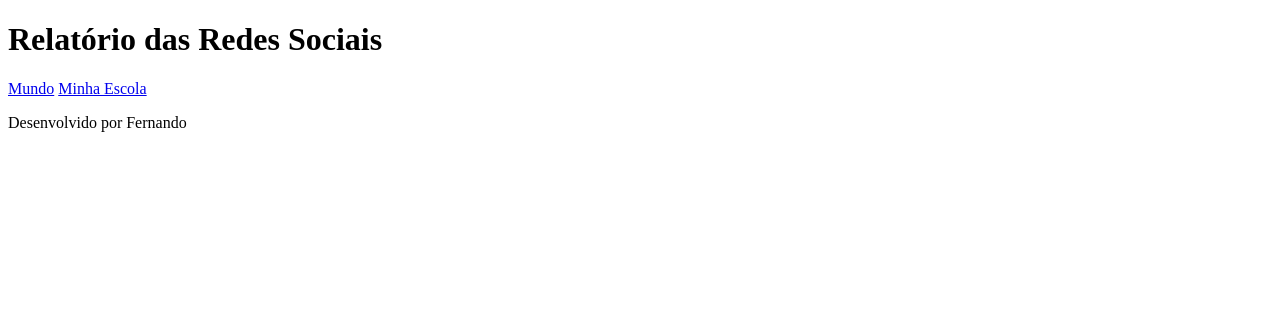
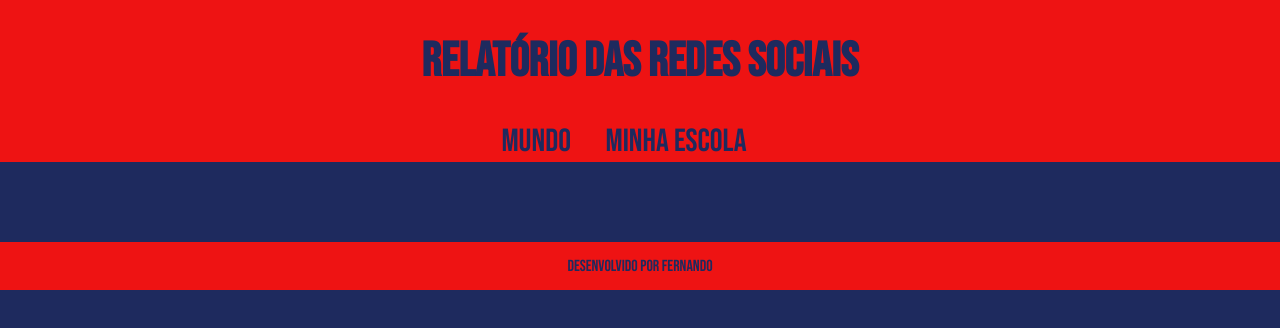
Before and after one commit to FernandoFerreiradeAlmeida/RedesSociais, a plain HTML site: page index.html in a window 1280 px wide. Drawn offline with Linux system fonts and the light colour scheme; no server answers.

Commit message:
RedesSociais

```diff
--- a/index.html
+++ b/index.html
@@ -1,19 +1,20 @@
 <!DOCTYPE html>
-<html lang="en">
+<html lang="pt-br">
 <head>
     <meta charset="UTF-8">
     <meta name="viewport" content="width=device-width, initial-scale=1.0">
     <title>Redes Sociais</title>
+    <link rel="stylesheet" href="style.css">
 </head>
 <body>
     <header>
-    <h1>Relatório das Redes Sociais</h1>
+        <h1>Relatório das redes sociais</h1>
         <nav>
-        <a href="index.html"> Mundo</a>
-        <a href="#">Minha Escola</a>
+            <a href="index.html">Mundo</a>
+            <a href="#">Minha escola</a>
         </nav>
     </header>
-   <main class="grafios-html">
+    <main class="graficos-section">
         <section id="graficos-container" class="graficos-container">
             <!--graficos aqui-->
         </section>
@@ -21,5 +22,6 @@
     <footer>
         <p>Desenvolvido por Fernando</p>
     </footer>
+    <script type="module" src="informacoesglobais/informacoesglobais.js"></script>
 </body>
 </html>
--- /dev/null
+++ b/informacoesglobais/informacoesglobais.js
@@ -0,0 +1,15 @@
+const url = 'https://raw.githubusercontent.com/guilhermeonrails/api/main/dados-globais.json'
+async function vizualizarInformacoesGlobais() {
+    const res = await fetch(url)
+    const dados = await res.json()
+    console.log(dados);
+    const paragrafo = document.createElement('p')
+    paragrafo.classList.add('graficos-container__texto')
+
+    paragrafo.innerHTML = `Você sabia que o mundo tem <span>${pessoasNoMundo} bilhões</span> de pessoas e que aproximadamente <span>${pessoasConectadas} bilhões</span> estão conectadas em alguma rede social e passam em média <span>${horas} horas</span> e <span>${minutos} minutos</span> conectadas.<br>Isso significa que aproximadamente <span>${porcentagemConectada}%</span> de pessoas estão conectadas em alguma rede social.`
+    console.log(paragrafo)
+
+    const container = document.getElementById('graficos-container')
+    container.appendChild(paragrafo)
+}
+vizualizarInformacoesGlobais()
--- /dev/null
+++ b/style.css
@@ -0,0 +1,60 @@
+@import url('https://fonts.googleapis.com/css2?family=Bebas+Neue&display=swap');
+
+:root {
+    --bg-color:#1E2A5E;
+    --primary-color:#ee1313;
+    --secundary-color:#021526;
+    --font: "Bebas Neue", sans-serif;
+
+}
+body{
+    background-color: var(--bg-color);
+    color: var(--primary-color);
+    font-family: var(--font);
+    height: 100vh;
+    margin: 0;
+}
+header{
+    background-color: var(--primary-color);
+    text-align: center;
+    padding: 1px;
+}
+h1{
+    font-size: 3rem;
+    color: var(--bg-color);
+    font-weight: 700;
+}
+nav a{
+    text-decoration: none;
+    color: var(--bg-color);
+    margin: 0rem 2rem 3rem 0rem;
+    font-size: 2rem;
+}
+nav a:hover{
+    text-decoration: underline;
+    transform: scale(0,90);
+    transition: transform 0.1s;
+}
+footer{
+    display: flex;
+    align-items: center;
+    justify-content: center;
+    background-color: var(--primary-color);
+    color: var(--bg-color);
+    width: 100%;
+    height: 3rem;
+    margin-top: 2rem;
+    }
+.graficos-container{
+    margin: 5rem
+}
+.graficos-container_texto{
+    font-size: 1.3rem;
+    text-align: center;
+    padding: 2rem;
+    border: var (--secundary-color) solid 2px;
+}
+span {
+    font-weight: bold;
+    color: var(--secundary-color);
+}
```
Also changed, not shown: informacoesGlobais.js (deleted, +0 -16 lines), 1 other file. Lines whose indentation alone changed are shown as unchanged.
